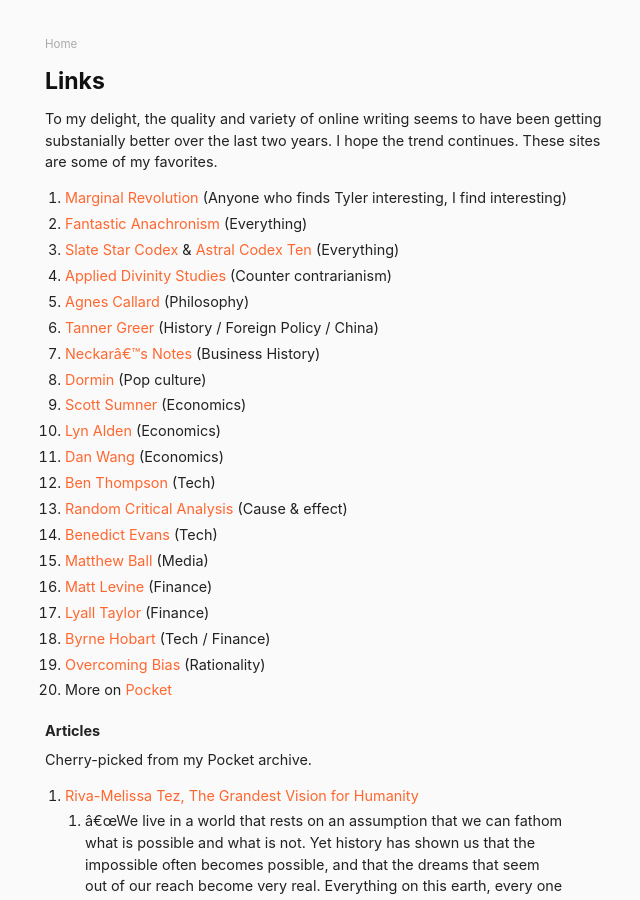
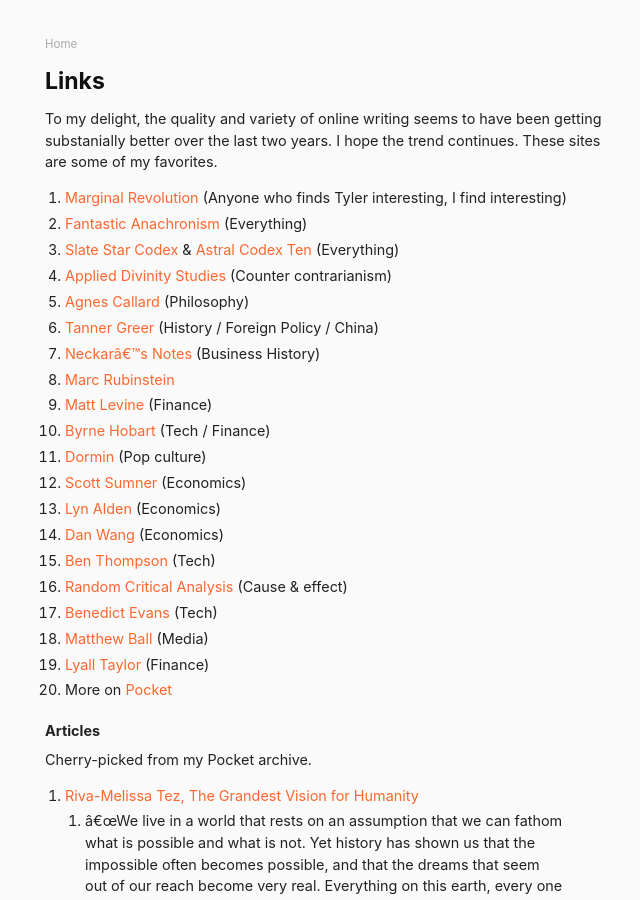
Before and after one commit to danschlz/danschulz.github.io, a Jekyll site: the page built from links.md, in a window 1280 px wide and 900 px high. Shown: the whole window, without its empty margins (315-955 px from the left). Built offline with Jekyll 4.4.1, drawn with Linux system fonts in a browser that asks for light colours.

Commit message:
Update links.md

```diff
--- a/links.md
+++ b/links.md
@@ -13,6 +13,9 @@ To my delight, the quality and variety of online writing seems to have been gett
 * [Agnes Callard](https://philosophy.uchicago.edu/faculty/a-callard) (Philosophy)
 * [Tanner Greer](https://scholars-stage.blogspot.com/) (History / Foreign Policy / China)
 * [Neckar's Notes](https://neckar.substack.com/people/13675520-neckar?sort=archive) (Business History)
+* [Marc Rubinstein](https://www.netinterest.co/)
+* [Matt Levine](https://www.bloomberg.com/view/topics/money-stuff) (Finance)
+* [Byrne Hobart](https://diff.substack.com/) (Tech / Finance)
 * [Dormin](https://dormin.org/) (Pop culture)
 * [Scott Sumner](https://themoneyillusion.com/) (Economics)
 * [Lyn Alden](https://www.lynalden.com/) (Economics)
@@ -21,10 +24,7 @@ To my delight, the quality and variety of online writing seems to have been gett
 * [Random Critical Analysis](https://randomcriticalanalysis.com/) (Cause & effect)
 * [Benedict Evans](https://www.ben-evans.com/) (Tech)
 * [Matthew Ball](https://www.matthewball.vc/) (Media)
-* [Matt Levine](https://www.bloomberg.com/view/topics/money-stuff) (Finance)
 * [Lyall Taylor](https://lt3000.blogspot.com/) (Finance)
-* [Byrne Hobart](https://diff.substack.com/) (Tech / Finance)
-* [Overcoming Bias](http://www.overcomingbias.com/) (Rationality)
 * More on [Pocket](https://getpocket.com/@danschulz44)
 
 ### Articles
```
